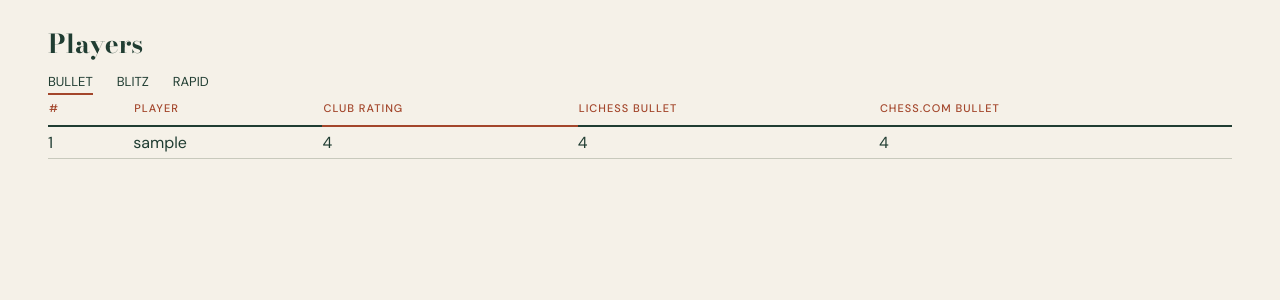
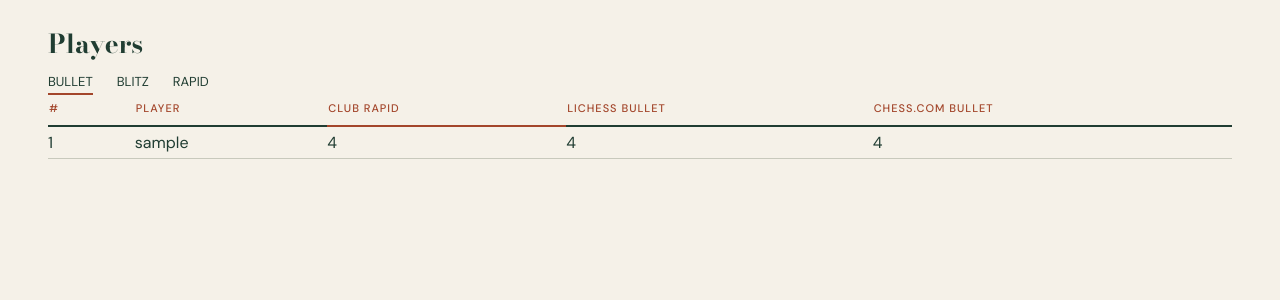
Before and after one commit to RumVeal/ChessWebPage, a Django app: page /players/?mode=bullet&sort=club in a window 1280 px wide. Shown: the part 237-537 px from the top of the page. Run offline with Django 5.2, Linux system fonts and the light colour scheme; tables that the repository leaves empty hold one stand-in row (values such as "Sample post").

Commit message:
Rename club rating to club rapid rating

```diff
--- a/players/admin.py
+++ b/players/admin.py
@@ -4,6 +4,6 @@ from .models import Player
 # Register your models here.
 @admin.register(Player)
 class PlayerAdmin(admin.ModelAdmin):
-    list_display = ('name', 'user', 'club_rating', 'is_member')
+    list_display = ('name', 'user', 'club_rapid_rating', 'is_member')
     list_editable = ('is_member',)
     list_filter = ('is_member',)
--- a/players/models.py
+++ b/players/models.py
@@ -9,7 +9,7 @@ class Player(models.Model):
     # Club
     name = models.CharField(max_length=100)
     enter_date = models.DateField(verbose_name="Join date")
-    club_rating = models.IntegerField(default=500)
+    club_rapid_rating = models.IntegerField(default=500)
     ratings_updated_at = models.DateTimeField(null=True, blank=True)
 
     # Chesscom
--- a/players/templates/home.html
+++ b/players/templates/home.html
@@ -68,7 +68,7 @@
                 {% for player in top_players %}
                     <li>
                         <span>{{ forloop.counter }}. <a href="{% url 'player_detail' player.pk %}">{{ player.user.username|default:player.name }}</a></span>
-                        <span>{{ player.club_rating }}</span>
+                        <span>{{ player.club_rapid_rating }}</span>
                     </li>
                 {% empty %}
                     <li>No players yet</li>
--- a/players/templates/players/player_detail.html
+++ b/players/templates/players/player_detail.html
@@ -41,7 +41,7 @@
     {% elif tab == 'stats' %}
         <div class="profile-stat">
             {% if player.is_member %}
-                <span class="stat-number">{{ player.club_rating }}</span>
+                <span class="stat-number">{{ player.club_rapid_rating }}</span>
             {% else %}
                 <span class="stat-number">—</span>
             {% endif %}
--- a/players/templates/players/player_list.html
+++ b/players/templates/players/player_list.html
@@ -19,7 +19,7 @@
                     <th>#</th>
                     <th>Player</th>
                     <th {% if sort == 'club' %} class="active" {% endif %}>
-                        <a href="?mode={{ mode }}&sort=club">Club rating</a>
+                        <a href="?mode={{ mode }}&sort=club">Club rapid</a>
                     </th>
                     <th {% if sort == 'lichess' %} class="active" {% endif %}>
                         <a href="?mode={{ mode }}&sort=lichess">Lichess {{ mode }}</a>
@@ -36,7 +36,7 @@
                         <td>
                             <a href="{% url 'player_detail' player.pk %}">{{ player.user.username|default:player.name }}</a>
                         </td>
-                        <td>{{ player.club_rating }}</td>
+                        <td>{{ player.club_rapid_rating }}</td>
                         <td>{{ player.lichess|default:"—" }}</td>
                         <td>{{ player.chesscom|default:"—" }}</td>
                     </tr>
--- a/players/views.py
+++ b/players/views.py
@@ -32,7 +32,7 @@ def signup(request):
 def home(request):
     top_players = (Player.objects.select_related('user')
                    .filter(is_member=True)
-                   .order_by('-club_rating')[:5])
+                   .order_by('-club_rapid_rating')[:5])
     return render(request, "home.html", {"top_players": top_players})
 
 def player_list(request):
@@ -44,7 +44,7 @@ def player_list(request):
         sort = 'club'
 
     if sort == 'club':
-        ordering = '-club_rating'
+        ordering = '-club_rapid_rating'
     else:
         ordering = F(sort).desc(nulls_last=True)
 
```
Also changed, not shown: players/migrations/0006_rename_club_rating_player_club_rapid_rating.py (added).
